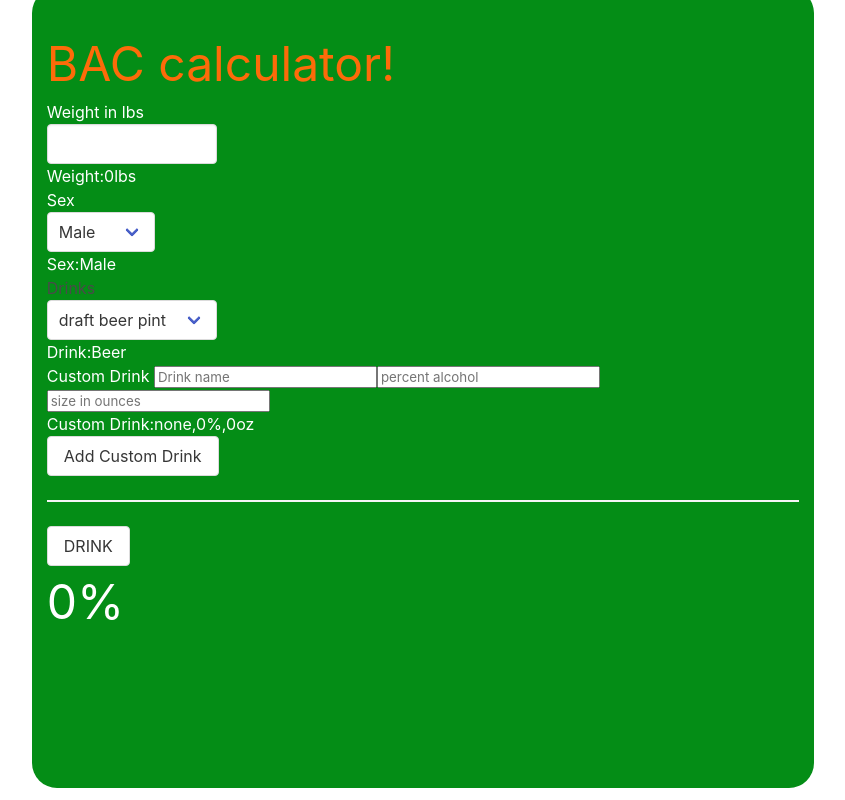
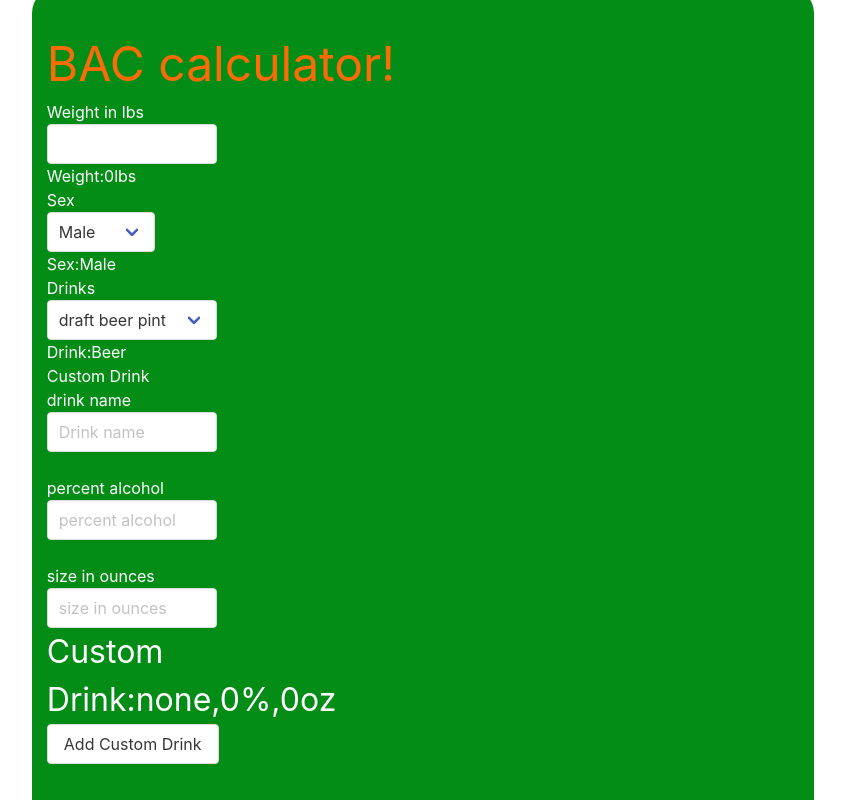
Before and after one commit to JTLaMarre/PattyBAC, an Angular app: page / in a window 1280 px wide. Shown: the top 800 px of the page, without its empty margins (217-1062 px from the left). Built offline with nearby package versions, Linux system fonts and the light colour scheme.

Commit message:
deploying on ghpages in a bit

```diff
--- a/src/app/components/calc/calc.component.html
+++ b/src/app/components/calc/calc.component.html
@@ -1,4 +1,4 @@
 <br>
 <hr>
 <button class="button" (click)="getBAC()">DRINK</button>
-<h1 class="is-size-1" [ngClass]="BAC >= 0.02? 'IrishOrange' : 'White'">{{BAC}}%</h1>
+<h1 class="is-size-1" [ngClass]="BAC > 0.02? 'IrishOrange' : 'White'">{{BAC}}%</h1>
--- a/src/app/components/calc/calc.component.ts
+++ b/src/app/components/calc/calc.component.ts
@@ -16,6 +16,9 @@ export class CalcComponent implements OnInit {
   getBAC(){
     this.BACS.calcBAC();
     this.BAC=this.BACS.calcBAC();
+    if(parseInt(this.BAC) > 0.08){
+      alert("Baby got BAC");
+    }
   }
 
 }
--- a/src/app/components/custom-drnk/custom-drnk.component.html
+++ b/src/app/components/custom-drnk/custom-drnk.component.html
@@ -1,10 +1,21 @@
 <label class="White">
   Custom Drink
-  <input type="text" placeholder="Drink name"(change)="setDrink($event)">
-  <input type="number" placeholder="percent alcohol" (change)="setPercent($event)">
-  <input type="number" placeholder="size in ounces" (change)="setSize($event)">
 </label>
-<p class="White">
-  Custom Drink:{{name}},{{percent}}%,{{size}}oz
-</p>
-<button class="button" (click)=setCustom()>Add Custom Drink</button>
+<div class="columns">
+  <div class="column is-one-quarter">
+    <label class="White">drink name</label>
+    <input class="input" type="text" placeholder="Drink name"(change)="setDrink($event)">
+    <br>
+    <br>
+    <label class="White">percent alcohol</label>
+    <input class="input" type="number" placeholder="percent alcohol" (change)="setPercent($event)">
+    <br>
+    <br>
+    <label class="White">size in ounces</label>
+    <input class="input" type="number" placeholder="size in ounces" (change)="setSize($event)">
+    <p class="White is-size-3">
+      Custom Drink:{{name}},{{percent}}%,{{size}}oz
+    </p>
+    <button class="button" (click)=setCustom()>Add Custom Drink</button>
+  </div>
+  </div>
--- a/src/app/components/drinks/drinks.component.html
+++ b/src/app/components/drinks/drinks.component.html
@@ -1,4 +1,4 @@
-<label class="white">
+<label class="White">
   Drinks
 </label>
 <div class="columns">
--- a/src/app/services/bac.service.ts
+++ b/src/app/services/bac.service.ts
@@ -26,6 +26,7 @@ export class BACService {
       // BAC = [Alcohol consumed in grams / (Body weight in grams x R)] X 100
       console.log("BAC:"+(this.AlcoholInG/WeightGs)*100)
       let num = (this.AlcoholInG/WeightGs)*100;
+
       return num.toFixed(2);
     }
   }
```
